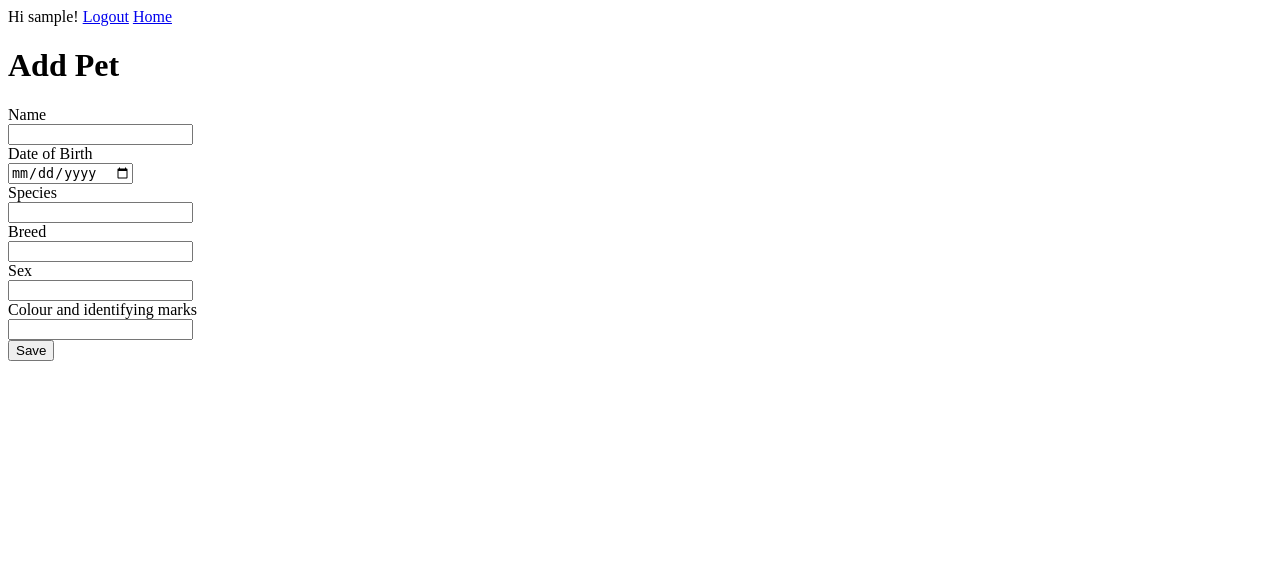
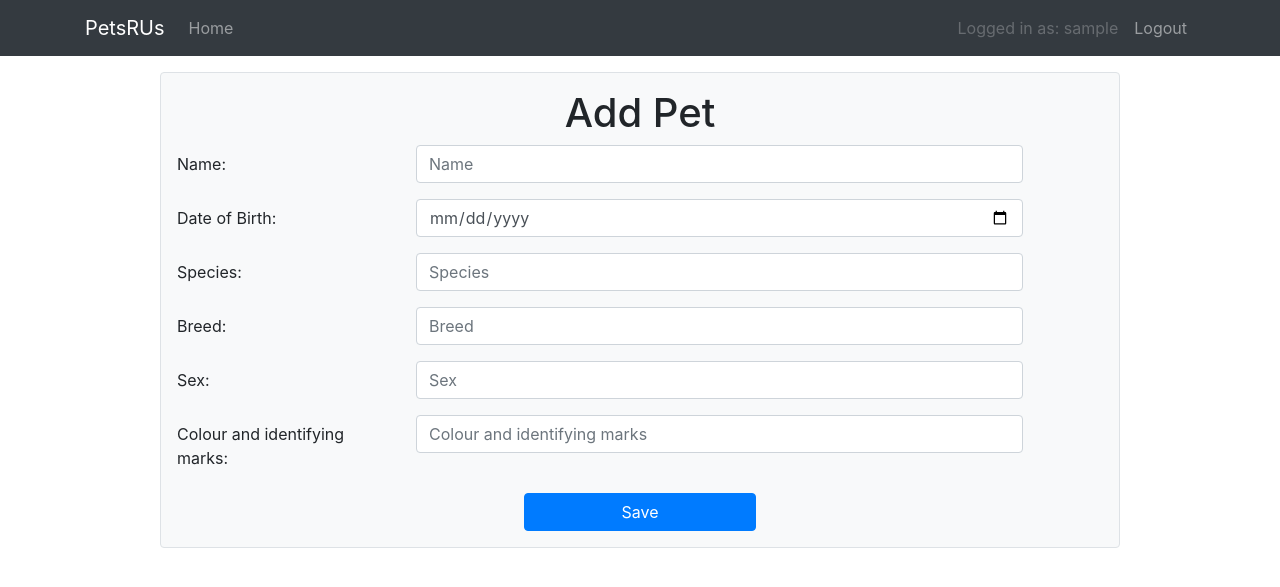
Before and after one commit to Eorate/petsrus, a Flask app: page /pets in a window 1280 px wide. Shown: the top 587 px of the page. Run offline with Flask 2, Linux system fonts and the light colour scheme; a user stored in the database is signed in; tables that the repository leaves empty hold one stand-in row (values such as "Sample post"); some libraries are stand-ins or nearby versions.

Commit message:
Style 'add pet' form

```diff
--- a/petsrus/forms/forms.py
+++ b/petsrus/forms/forms.py
@@ -6,7 +6,7 @@ from wtforms.validators import DataRequired, EqualTo, Email, Length
 
 class RegistrationForm(FlaskForm):
     username = StringField(
-        "Username",
+        "Username:",
         validators=[
             DataRequired(message="Please enter your username"),
             Length(
@@ -17,24 +17,24 @@ class RegistrationForm(FlaskForm):
         ],
     )
     password = PasswordField(
-        "Password",
+        "Password:",
         validators=[
             DataRequired(message="Please enter your password"),
             EqualTo("confirm_password", message="Passwords must match"),
             Length(min=8, message="Password should be aleast 8 characters in length"),
         ],
     )
-    confirm_password = PasswordField("Confirm password")
+    confirm_password = PasswordField("Confirm password:")
     email_address = StringField(
-        "Email address",
+        "Email address:",
         validators=[
             DataRequired(message="Please enter your email address"),
             Email(message="Please enter a valid email address"),
             Length(min=6, max=35),
         ],
     )
-    telephone = StringField("Telephone")
-    country = StringField("Country")
+    telephone = StringField("Telephone:")
+    country = StringField("Country:")
     register = SubmitField("Register")
 
 
@@ -50,7 +50,7 @@ class LoginForm(FlaskForm):
 
 class PetForm(FlaskForm):
     name = StringField(
-        "Name",
+        "Name:",
         validators=[
             DataRequired(message="Please enter a name"),
             Length(
@@ -61,12 +61,12 @@ class PetForm(FlaskForm):
         ],
     )
     date_of_birth = DateField(
-        "Date of Birth",
+        "Date of Birth:",
         format="%Y-%m-%d",
         validators=[DataRequired(message="Please enter a Date of Birth (YYYY-MM-DD)")],
     )
     species = StringField(
-        "Species",
+        "Species:",
         validators=[
             DataRequired(message="Please provide species details"),
             Length(
@@ -77,7 +77,7 @@ class PetForm(FlaskForm):
         ],
     )
     breed = StringField(
-        "Breed",
+        "Breed:",
         validators=[
             DataRequired(message="Please provide breed details"),
             Length(
@@ -88,11 +88,11 @@ class PetForm(FlaskForm):
         ],
     )
     sex = StringField(
-        "Sex",
+        "Sex:",
         validators=[
             DataRequired(message="Please provide pet sex details"),
             Length(min=1, max=1, message="Enter M or F for sex"),
         ],
     )
-    colour_and_identifying_marks = StringField("Colour and identifying marks")
+    colour_and_identifying_marks = StringField("Colour and identifying marks:")
     save = SubmitField("Save")
--- a/petsrus/templates/index.html
+++ b/petsrus/templates/index.html
@@ -37,7 +37,6 @@
                 <th>Name</th>
                 <th>Breed</th>
                 <th>Species</th>
-                <th></th>
               </tr>
             </thead>
             <tbody>
@@ -46,7 +45,6 @@
                   <td>{{pet.name|title}}</td>
                   <td>{{pet.breed|title}}</td>
                   <td>{{pet.species|title}}</td>
-                  <td>Edit | Delete</td>
               </tr>
             {% endfor %}
             </tbody>
--- a/petsrus/templates/pets.html
+++ b/petsrus/templates/pets.html
@@ -1,21 +1,42 @@
-<!doctype html>
-<title>PetsRUs</title>
-{% if current_user.is_authenticated %}
-    Hi {{ current_user.username }}!
-    <a href="{{ url_for('logout') }}">Logout</a>
-    <a href="{{ url_for('index') }}">Home</a>
-        {% from "_formhelpers.html" import render_field %}
-        <h1>Add Pet</h1>
-        <form method=post action="{{ url_for('pets') }}">
-            {{ form.csrf_token }}
-            {{ render_field(form.name, required=False) }}
-            {{ render_field(form.date_of_birth, required=False) }}
-            {{ render_field(form.species, required=False) }}
-            {{ render_field(form.breed, required=False) }}
-            {{ render_field(form.sex, required=False) }}
-            {{ render_field(form.colour_and_identifying_marks, required=False) }}
-          <input type=submit value=Save>
-        </form>
-{% else %}
-    <a href="{{ url_for('login') }}">Login</a>
-{% endif %}
+{% extends "base.html" %}
+
+{% block title %}PetsRUs - Add Pet{% endblock %}
+{% block navbar_content %}
+    <button class="navbar-toggler" type="button" data-toggle="collapse" data-target="#collapsibleNavbar">
+        <span class="navbar-toggler-icon"></span>
+    </button>
+    <div class="collapse navbar-collapse" id="collapsibleNavbar">
+         <ul class="navbar-nav">
+          <li class="nav-item">
+            <a href="{{ url_for('index') }}" class="nav-item nav-link">Home</a>
+          </li>
+        </ul>
+         <ul class="navbar-nav ml-auto">
+          <li class="nav-item">
+              <span class="nav-item nav-link disabled"> Logged in as: {{ current_user.username }}</span>
+          </li>
+          <li class="nav-item">
+            <a href="{{ url_for('logout') }}" class="nav-item nav-link">Logout</a>
+          </li>
+        </ul>
+    </div>
+{% endblock %}
+
+{% block content %}
+    {% from "_formhelpers.html" import render_field %}
+    <div class="container p-3 my-3 w-75 border rounded bg-light">
+    <h1 class="text-center">Add Pet</h1>
+    <form action="{{ url_for('pets') }}" method=post>
+        {{ form.csrf_token }}
+        {{ render_field(form.name, class='form-control', placeholder="Name", required=False) }}
+        {{ render_field(form.date_of_birth, class='form-control', placeholder="Date of Birth", required=False) }}
+        {{ render_field(form.species, class='form-control', placeholder="Species", required=False) }}
+        {{ render_field(form.breed, class='form-control', placeholder="Breed", required=False) }}
+        {{ render_field(form.sex, class='form-control', placeholder="Sex", required=False) }}
+        {{ render_field(form.colour_and_identifying_marks, class='form-control', placeholder="Colour and identifying marks", required=False) }}
+      <div class="text-center">
+      <button type="submit" class="btn btn-primary w-25">Save</button>
+      </div>
+    </form>
+    </div>
+{% endblock %}
```
Also changed, not shown: petsrus/tests/test_views.py (+0 -4 lines).
